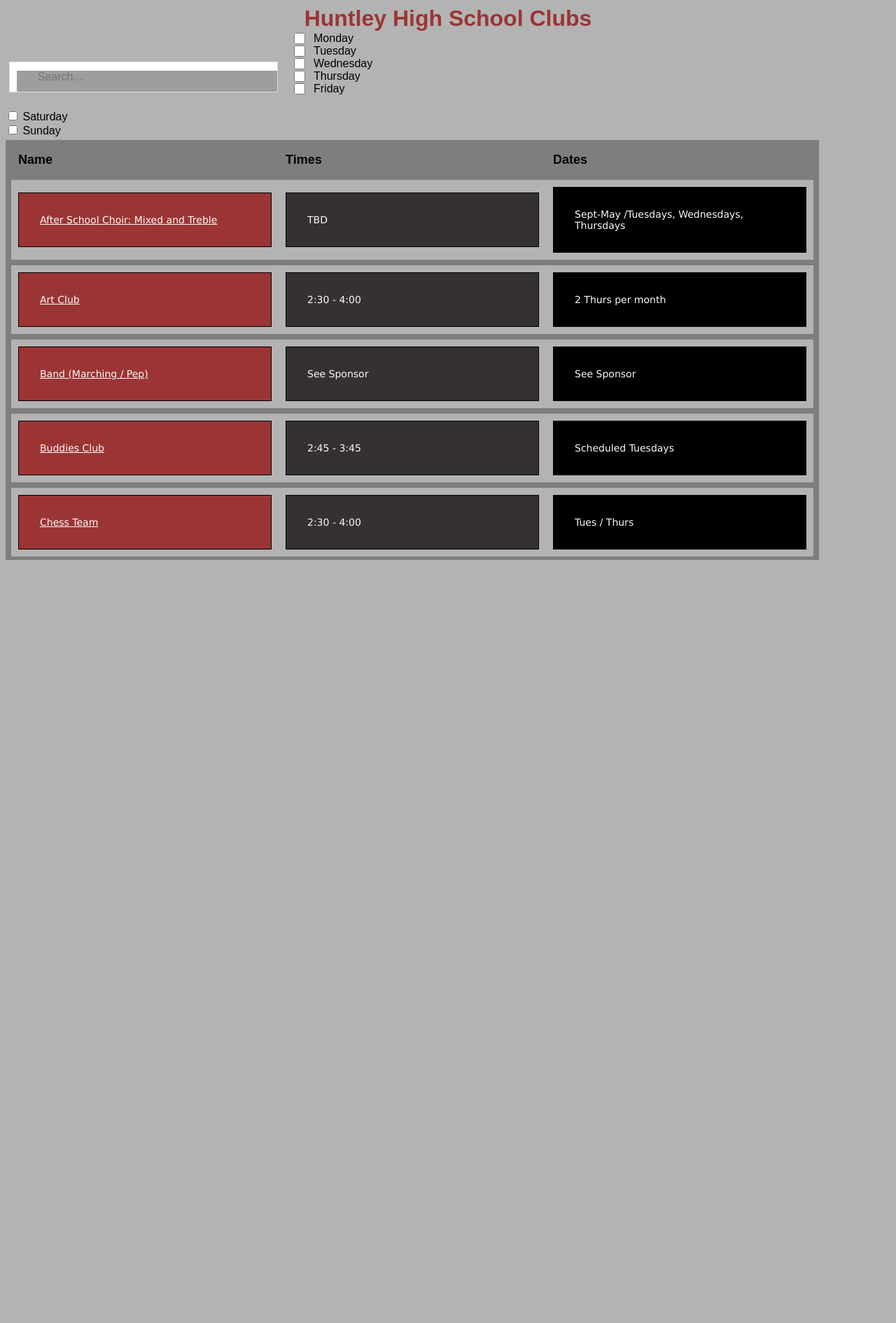
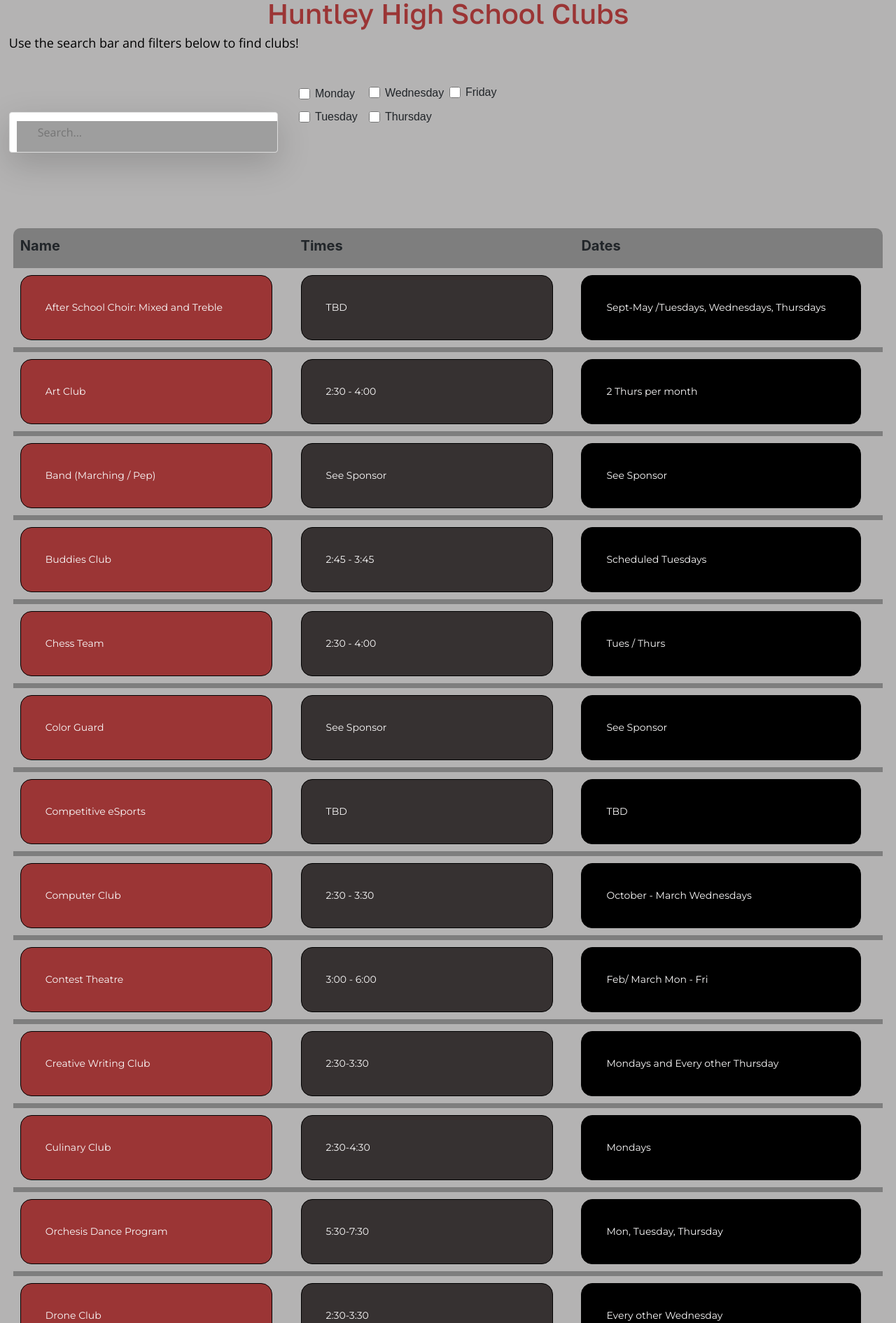
Before and after one commit to yehans41/J2-Clubs-Activities, a Flask app: page / in a window 1280 px wide. Shown: the top 1890 px of the page at 70% size. Before the commit the page ends 800 px from the top, so only its background shows below. Run offline with Flask 3, Linux system fonts and the light colour scheme; data comes from the database, SQL or seed files in the repository; both versions use the stored data as it was after the commit; grey boxes are pictures that could not be loaded.

Commit message:
new cool look

```diff
--- a/app.py
+++ b/app.py
@@ -16,8 +16,6 @@ def get_db_connection():
 def home():
     conn = get_db_connection()
     clubs = conn.execute('SELECT * from clubs LEFT JOIN weekdays on clubs.name = weekdays.name').fetchall()
-    #clubs = conn.execute('SELECT * from clubs').fetchall()
-    #weekdays = conn.execute('SELECT * from Weekdays').fetchall()
     conn.close()
     return render_template("home.html", clubs=clubs)
 @app.route("/profile/<username>")
@@ -25,8 +23,6 @@ def home():
 def base():
     conn = get_db_connection()
     clubs = conn.execute('SELECT * from clubs LEFT JOIN weekdays on clubs.name = weekdays.name').fetchall()
-    #clubs = conn.execute('SELECT * from clubs').fetchall()
-    #weekdays = conn.execute('SELECT * from Weekdays').fetchall()
     conn.close()
     Name = request.args.get('Name')
     return render_template("base.html", clubs=clubs, Name=Name)
--- a/templates/home.html
+++ b/templates/home.html
@@ -1,139 +1,145 @@
 {% block body %}
+<!doctype html>
+<html lang="en">
+</html>
 <style>
+  html{
+    scroll-behavior: smooth;
+  }
 #myInput {
   background-image: url('/css/searchicon.png'); /* Add a search icon to input */
   background-position: 10px 12px; /* Position the search icon */
   background-repeat: no-repeat; /* Do not repeat the icon image */
   width: 30%; /* Quarter-width */
   position: absolute;
-  top: 11%;
+  top: 20%;
   left: 1%; /*position on screen*/
+  font-family: 'Open Sans', sans-serif;
   font-size: 16px; /* Increase font-size */
-  padding: 12px 20px 12px 40px; /* Add some padding */
+  padding: 16px 20px 16px 40px; /* Add some padding */
   border: 1px solid #ddd; /* Add a grey border */
   margin-bottom: 12px; /* Add some space below the input */
 }
 #myTable {
   border-collapse: collapse; /* Collapse borders */
-  width: 85%; /* width */
+  border-radius: 16px;
+  border-collapse: collapse;
+  overflow: hidden;
+  left: 1%;
+  width: 98%; /* width */
   position: absolute;
-  top: 25%;
-  border: 8px solid #7e7e7e; /* Add a grey border */
-  font-size: 18px; /* Increase font-size */
+  top: 40%;
+  border: 6px solid #7e7e7e; /* Add a grey border */
+  font-size: 20px; /* Increase font-size */
 }
 #myTable th, #myTable td {
   text-align: left; /* Left-align text */
   padding: 10px; /* Add padding */
 }
 #myTable tr {
-  border-bottom: 8px solid #7e7e7e;
+  border-bottom: 7px solid #7e7e7e;
 }
 #myTable tr.header, #myTable tr:hover {
   background-color: #7e7e7e;
 }
-#p1 {
-  color: #000000;
-  font-family: Impact, Haettenschweiler, 'Arial Narrow Bold', sans-serif;
-  position: absolute;
-  top: 18%;
-  left: 2%; /*position on screen*/
-}
 body {
       background-color: #b4b3b3;
       color: #000000;
-      font-family: sans-serif;
 }
 body::-webkit-scrollbar{
   display:none;
 }
 h1 {
       text-align: center;
+      font-family: 'Golos Text', sans-serif;
       color: #9b3535;
+      position: relative;
+      top: -5px;
 }
 p {
-      font-family:'Segoe UI';
-      font-size: 16;
-      line-height: 1.5;
+      font-family: 'Open sans';
+      font-size: 18px;
+      color: #000000;
       position: absolute;
-      top: 18%;
-      left: -1%;
-      text-indent: 50px;
+      top: 6%;
+      left: 1%;
 }
 img {
       max-width: 100%;
       height: auto;
 }
 div.box1 {
-      font-family: Verdana, Geneva, "Tahoma", sans-serif;
+      font-family: 'Montserrat', sans-serif;
       font-size: 14px;
       background-color: #9b3535;
       border: 1px solid #000000;
       color: #faf9f9;
-      padding: 30px;
-      width: 300px;
+      padding: 35px;
+      width: 360px;
+      border-radius: 16px;
+      border-collapse: collapse;
 }
 div.box2 {
-      font-family: Verdana, Geneva, "Tahoma", sans-serif;
+      font-family: 'Montserrat', sans-serif;
       font-size: 14px;
       background-color: #363131;
       border: 1px solid #000000;
       color: #faf9f9;
-      padding: 30px;
-      width: 300px;
+      padding: 35px;
+      width: 360px;
+      border-radius: 16px;
+      border-collapse: collapse;
 }
 div.box3{
-  font-family: Verdana, Geneva, "Tahoma", sans-serif;
+      font-family: 'Montserrat', sans-serif;
       font-size: 14px;
       background-color: #000000;
       border: 1px solid #000000;
       color: #faf9f9;
-      padding: 30px;
-      width: 300px;
+      padding: 35px;
+      width: 400px;
+      border-radius: 16px;
+      border-collapse: collapse;
+}
+.selector-for-some-widget {
+  box-sizing: content-box;
 }
 #Mon {
   font-family: sans-serif;
   position: relative;
-  left: 400px;
-  top: -20px;
+  left: 420px;
+  top: 65px;
 }
 #Tue {
   font-family: sans-serif;
   position: relative;
-  left: 400px;
-  top: -20px;
+  left: 420px;
+  top: 65px;
 }
 #Wed {
   font-family: sans-serif;
   position: relative;
-  left: 400px;
-  top: -20px;
+  left: 520px;
+  top: -2px;
 }
 #Thu {
   font-family: sans-serif;
   position: relative;
-  left: 400px;
-  top: -20px;
+  left: 520px;
+  top: -1px;
 }
 #Fri {
   font-family: sans-serif;
   position: relative;
-  left: 400px;
-  top: -20px;
+  left: 635px;
+  top: -69px;
 }
-/*
 #Sat {
-  font-family: sans-serif;
-  position: relative;
-  left: 500px;
-  top: -113px;
+  display:none
 }
 #Sun {
-  font-family: sans-serif;
-  position: relative;
-  left: 500px;
-  top: -113px;
+  display:none
 }
-*/
 #Monday{
   float: left;
   display: flex;
@@ -146,8 +152,8 @@ div.box3{
   height: 16px;
   border: 1px solid #aaa;
   border-radius: 3px;
-  left: 400px;
-  top: -20px;
+  left: 420px;
+  top: 70px;
 }
 #Tuesday{
   float: left;
@@ -161,8 +167,8 @@ div.box3{
   height: 16px;
   border: 1px solid #aaa;
   border-radius: 3px;
-  left: 400px;
-  top: -20px;
+  left: 420px;
+  top: 70px;
 }
 #Wednesday{
   float: left;
@@ -176,8 +182,8 @@ div.box3{
   height: 16px;
   border: 1px solid #aaa;
   border-radius: 3px;
-  left: 400px;
-  top: -20px;
+  left: 520px;
+  top: 2px;
 }
 #Thursday{
   float: left;
@@ -191,8 +197,8 @@ div.box3{
   height: 16px;
   border: 1px solid #aaa;
   border-radius: 3px;
-  left: 400px;
-  top: -20px;
+  left: 520px;
+  top: 4px;
 }
 #Friday{
   float: left;
@@ -206,51 +212,30 @@ div.box3{
   height: 16px;
   border: 1px solid #aaa;
   border-radius: 3px;
-  left: 400px;
-  top: -20px;
+  left: 635px;
+  top: -64px;
 }
-/*
 #Saturday{
-  float: left;
-  display: flex;
-  color: #000000;
-  font-family: sans-serif;
-  position: relative;
-  padding: 2px;
-  margin: 1px 5;
-  width: 30px;
-  height: 16px;
-  border: 1px solid #aaa;
-  border-radius: 3px;
-  left: 500px;
-  top: -113px;
+  display:none
 }
 #Sunday{
-  float: left;
-  display: flex;
-  color: #000000;
-  font-family: sans-serif;
-  position: relative;
-  padding: 2px;
-  margin: 1px 5;
-  width: 30px;
-  height: 16px;
-  border: 1px solid #aaa;
-  border-radius: 3px;
-  left: 500px;
-  top: -113px;
+  display:none
 }
-*/
 </style>
 <head>
   <title>Home</title>
   <meta charset="UTF-8">
   <meta http-equiv="X-UA-Compatible" content="IE=edge">
   <meta name="viewport" content="width=device-width, initial-scale=1.0">
+  <link rel="stylesheet" href="https://cdn.jsdelivr.net/npm/bootstrap@4.3.1/dist/css/bootstrap.min.css" integrity="sha384-ggOyR0iXCbMQv3Xipma34MD+dH/1fQ784/j6cY/iJTQUOhcWr7x9JvoRxT2MZw1T" crossorigin="anonymous">
+  <meta name="viewport" content="width=device-width, initial-scale=1, shrink-to-fit=no">
+  <link rel="preconnect" href="https://fonts.googleapis.com">
+  <link rel="preconnect" href="https://fonts.gstatic.com" crossorigin>
+  <link href="https://fonts.googleapis.com/css2?family=Golos+Text:wght@500&family=Montserrat&family=Open+Sans&display=swap" rel="stylesheet">
 </head>
-<body>
+<body style="background-color: #b4b3b3;">
 <h1> Huntley High School Clubs</h1>
-<input type="text" id="myInput" onkeyup="myFunction()" placeholder="Search...">
+<input type="text" id="myInput" class= "shadow-lg mb-5 bg-white rounded" onkeyup="myFunction()" placeholder="Search...">
 <div id="checks">
 <input type="checkbox" id="Monday" onchange="myFunction()">
 <label for="Monday" id="Mon"> Monday</label><br>
@@ -269,29 +254,33 @@ div.box3{
 </div>
 <table id="myTable">
   <tr class="header">
-    <th style="width:36%;">Name</th>
-    <th style="width:22%;">Times</th>
-    <th style="width:22%">Dates</th>
+    <th style="width:30%;">Name</th>
+    <th style="width:30%;">Times</th>
+    <th style="width:30%">Dates</th>
     {% for clubs in clubs %}
       <tr>
       <td class="clubContainer" data-Monday = "{{clubs['Monday']}}" data-Tuesday = "{{clubs['Tuesday']}}"
       data-Wednesday = "{{clubs['Wednesday']}}" data-Thursday = "{{clubs['Thursday']}}"
       data-Friday = "{{clubs['Friday']}}" data-Saturday = "{{clubs['Saturday']}}" data-Sunday = "{{clubs['Sunday']}}">
-        <div class="box1">
-          <a href="{{url_for('base', Name = clubs['Name'])}}" style= "color: #faf9f9;" >
+          <a href="{{url_for('base', Name = clubs['Name'])}}" style="text-decoration: none; color: #faf9f9;">
+            <div class="box1">
       {{clubs['Name']}}
-            </a>
-        </div>
+            </div>
+          </a>
       </td>
       <td>
+        <a href="{{url_for('base', Name = clubs['Name'])}}" style="text-decoration: none; color: #faf9f9;">
         <div class="box2">
       {{clubs['Times']}}
         </div>
+        </a>
       </td>
       <td>
+        <a href="{{url_for('base', Name = clubs['Name'])}}" style="text-decoration: none; color: #faf9f9;">
         <div class="box3">
       {{clubs['Dates']}}
         </div>
+        </a>
       </td>
       </tr>
     {% endfor %}
@@ -342,5 +331,11 @@ div.box3{
       }
     }
   </script>
+<script src="https://code.jquery.com/jquery-3.3.1.slim.min.js" integrity="sha384-q8i/X+965DzO0rT7abK41JStQIAqVgRVzpbzo5smXKp4YfRvH+8abtTE1Pi6jizo" crossorigin="anonymous"></script>
+<script src="https://cdn.jsdelivr.net/npm/popper.js@1.14.7/dist/umd/popper.min.js" integrity="sha384-UO2eT0CpHqdSJQ6hJty5KVphtPhzWj9WO1clHTMGa3JDZwrnQq4sF86dIHNDz0W1" crossorigin="anonymous"></script>
+<script src="https://cdn.jsdelivr.net/npm/bootstrap@4.3.1/dist/js/bootstrap.min.js" integrity="sha384-JjSmVgyd0p3pXB1rRibZUAYoIIy6OrQ6VrjIEaFf/nJGzIxFDsf4x0xIM+B07jRM" crossorigin="anonymous"></script>
+<p>
+  Use the search bar and filters below to find clubs!
+</p>
 </body>
 {%endblock%}
```
Also changed, not shown: templates/base.html (+86 -22 lines), RealDB.db.
